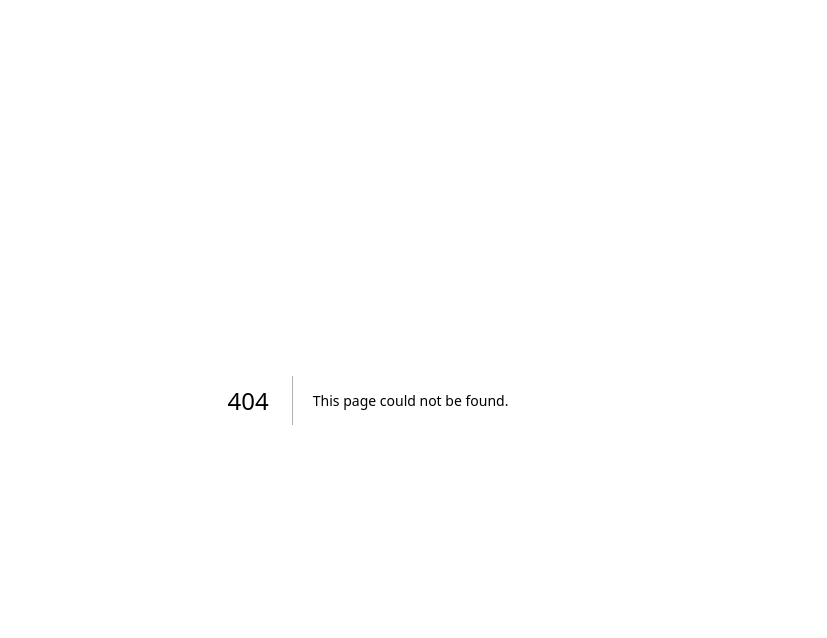
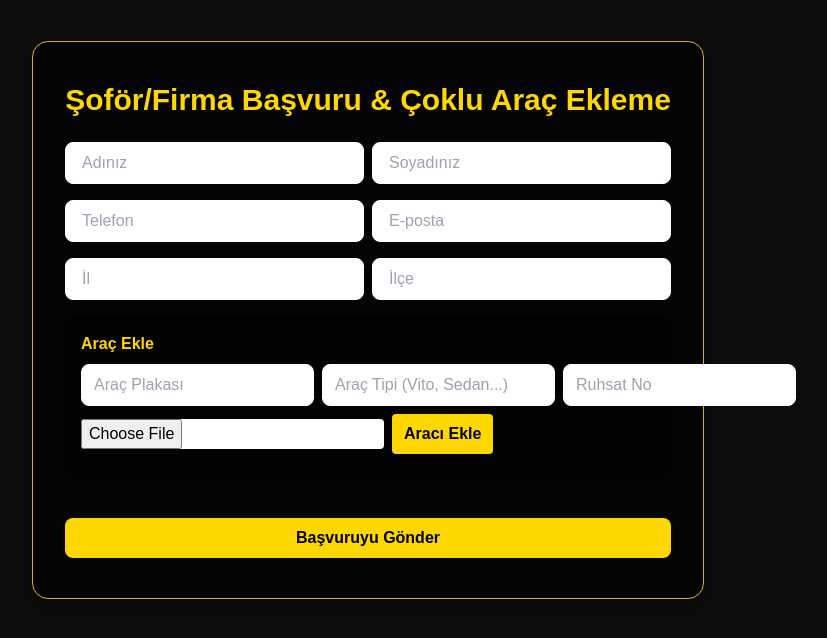
Before and after one commit to haliltayfur/yolcutransferi, a Next.js app: page /sofor-basvuru in a window 1280 px wide. Before the commit this address had no page. Shown: the top 638 px of the page, without its empty margins (272-1099 px from the left). Built offline with nearby package versions, Linux system fonts and the light colour scheme.

Commit message:
Create page.js

```diff
--- /dev/null
+++ b/app/sofor-basvuru/page.js
@@ -0,0 +1,121 @@
+"use client";
+import { useState, useRef } from "react";
+
+// Demo: eklenen araçlar localde tutulacak (backend’de diziye yazılır!)
+export default function SoforBasvuruPage() {
+  const [form, setForm] = useState({
+    ad: "",
+    soyad: "",
+    telefon: "",
+    email: "",
+    il: "",
+    ilce: ""
+  });
+  const [araclar, setAraclar] = useState([]);
+  const [aracForm, setAracForm] = useState({
+    plaka: "",
+    aracTip: "",
+    ruhsatNo: "",
+    belge: null
+  });
+  const [msg, setMsg] = useState("");
+  const fileRef = useRef();
+
+  // Ana bilgiler
+  function handleChange(e) {
+    setForm(f => ({ ...f, [e.target.name]: e.target.value }));
+  }
+
+  // Araç alanları
+  function handleAracChange(e) {
+    setAracForm(f => ({ ...f, [e.target.name]: e.target.value }));
+  }
+  function handleFile(e) {
+    setAracForm(f => ({ ...f, belge: e.target.files[0] }));
+  }
+
+  // Araç ekleme
+  function handleAddCar(e) {
+    e.preventDefault();
+    if (!aracForm.plaka || !aracForm.aracTip || !aracForm.ruhsatNo || !aracForm.belge) {
+      setMsg("Tüm araç alanlarını ve belgeyi doldurun.");
+      return;
+    }
+    // Benzersiz plaka ve ruhsat kontrolü
+    if (araclar.find(a => a.plaka === aracForm.plaka)) {
+      setMsg("Bu plaka zaten eklenmiş!");
+      return;
+    }
+    if (araclar.find(a => a.ruhsatNo === aracForm.ruhsatNo)) {
+      setMsg("Bu ruhsat numarası zaten eklenmiş!");
+      return;
+    }
+    setAraclar(arr => [...arr, aracForm]);
+    setAracForm({ plaka: "", aracTip: "", ruhsatNo: "", belge: null });
+    fileRef.current.value = "";
+    setMsg("");
+  }
+
+  // Tam başvuru gönder
+  function handleSubmit(e) {
+    e.preventDefault();
+    if (!form.ad || !form.soyad || !form.telefon || !form.email || !form.il || !form.ilce || araclar.length === 0) {
+      setMsg("Tüm alanları ve en az 1 araç ekleyin.");
+      return;
+    }
+    // Backend’e gönder
+    setMsg("Başvurunuz alındı. En kısa sürede sizinle iletişime geçilecektir!");
+    setForm({ ad: "", soyad: "", telefon: "", email: "", il: "", ilce: "" });
+    setAraclar([]);
+  }
+
+  return (
+    <main className="min-h-[80vh] flex flex-col items-center justify-center bg-black/30 py-8">
+      <section className="w-full max-w-2xl bg-black/70 rounded-2xl shadow-lg px-8 py-10 border border-gold">
+        <h1 className="text-2xl md:text-3xl font-bold text-gold mb-6 text-center">
+          Şoför/Firma Başvuru & Çoklu Araç Ekleme
+        </h1>
+        <form className="flex flex-col gap-4" onSubmit={handleSubmit}>
+          <div className="flex gap-2">
+            <input type="text" name="ad" placeholder="Adınız" className="flex-1 px-4 py-2 rounded-lg border" value={form.ad} onChange={handleChange} />
+            <input type="text" name="soyad" placeholder="Soyadınız" className="flex-1 px-4 py-2 rounded-lg border" value={form.soyad} onChange={handleChange} />
+          </div>
+          <div className="flex gap-2">
+            <input type="tel" name="telefon" placeholder="Telefon" className="flex-1 px-4 py-2 rounded-lg border" value={form.telefon} onChange={handleChange} />
+            <input type="email" name="email" placeholder="E-posta" className="flex-1 px-4 py-2 rounded-lg border" value={form.email} onChange={handleChange} />
+          </div>
+          <div className="flex gap-2">
+            <input type="text" name="il" placeholder="İl" className="flex-1 px-4 py-2 rounded-lg border" value={form.il} onChange={handleChange} />
+            <input type="text" name="ilce" placeholder="İlçe" className="flex-1 px-4 py-2 rounded-lg border" value={form.ilce} onChange={handleChange} />
+          </div>
+          {/* Araç ekleme */}
+          <div className="bg-black/60 rounded-lg p-4 mb-2">
+            <div className="font-semibold text-gold mb-2">Araç Ekle</div>
+            <div className="flex flex-col md:flex-row gap-2 mb-2">
+              <input type="text" name="plaka" placeholder="Araç Plakası" className="flex-1 px-3 py-2 rounded-lg border" value={aracForm.plaka} onChange={handleAracChange} />
+              <input type="text" name="aracTip" placeholder="Araç Tipi (Vito, Sedan...)" className="flex-1 px-3 py-2 rounded-lg border" value={aracForm.aracTip} onChange={handleAracChange} />
+              <input type="text" name="ruhsatNo" placeholder="Ruhsat No" className="flex-1 px-3 py-2 rounded-lg border" value={aracForm.ruhsatNo} onChange={handleAracChange} />
+            </div>
+            <div className="flex gap-2 items-center mb-2">
+              <input type="file" ref={fileRef} accept="application/pdf,image/jpeg,image/png" onChange={handleFile} className="bg-white rounded" />
+              <button type="button" onClick={handleAddCar} className="bg-gold text-black rounded px-3 py-2 font-semibold">Aracı Ekle</button>
+            </div>
+            {/* Eklenen araçlar */}
+            {araclar.length > 0 && (
+              <div className="text-gray-200 text-sm mt-2">
+                <b>Eklenen Araçlar:</b>
+                <ul className="list-disc ml-5">
+                  {araclar.map((a, i) => (
+                    <li key={i}>{a.plaka} - {a.aracTip} - Ruhsat: {a.ruhsatNo}</li>
+                  ))}
+                </ul>
+              </div>
+            )}
+          </div>
+          <button type="submit" className="bg-gold text-black font-semibold py-2 rounded-lg mt-4">Başvuruyu Gönder</button>
+        </form>
+        {msg && (<div className="mt-4 text-center text-gold font-semibold">{msg}</div>)}
+      </section>
+    </main>
+  );
+}
```
